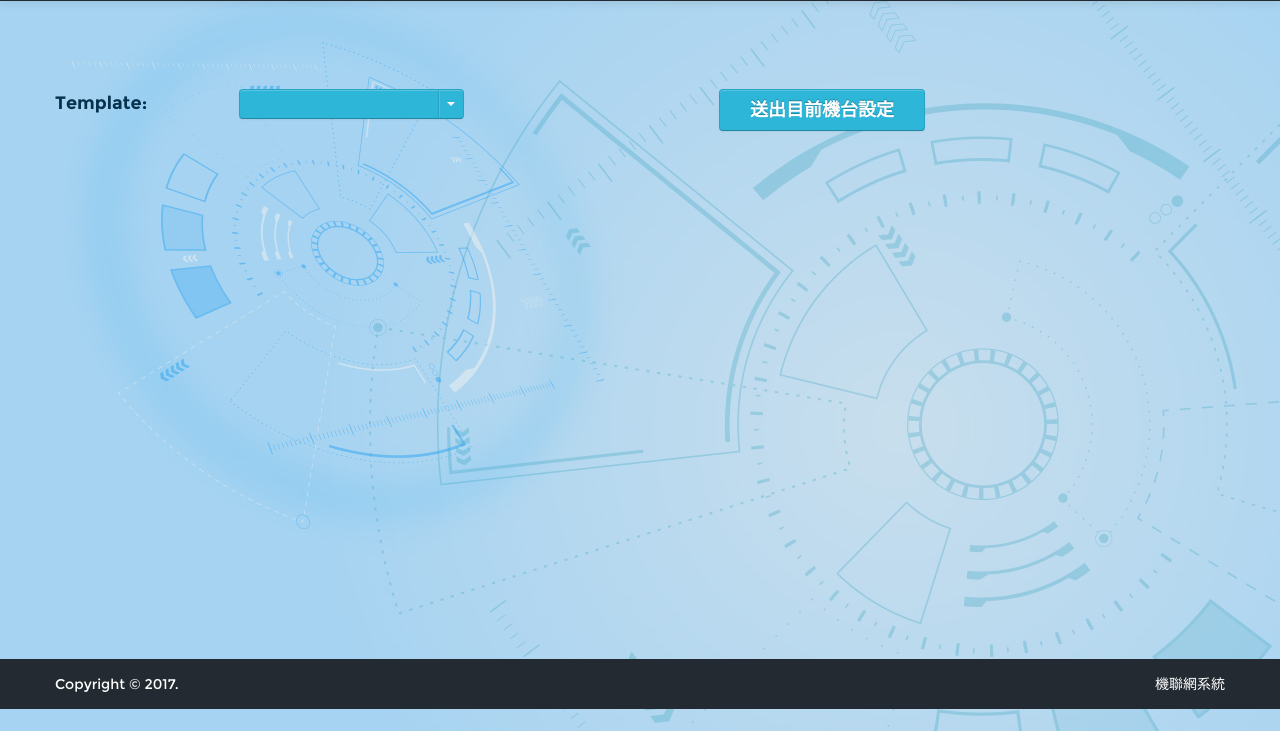
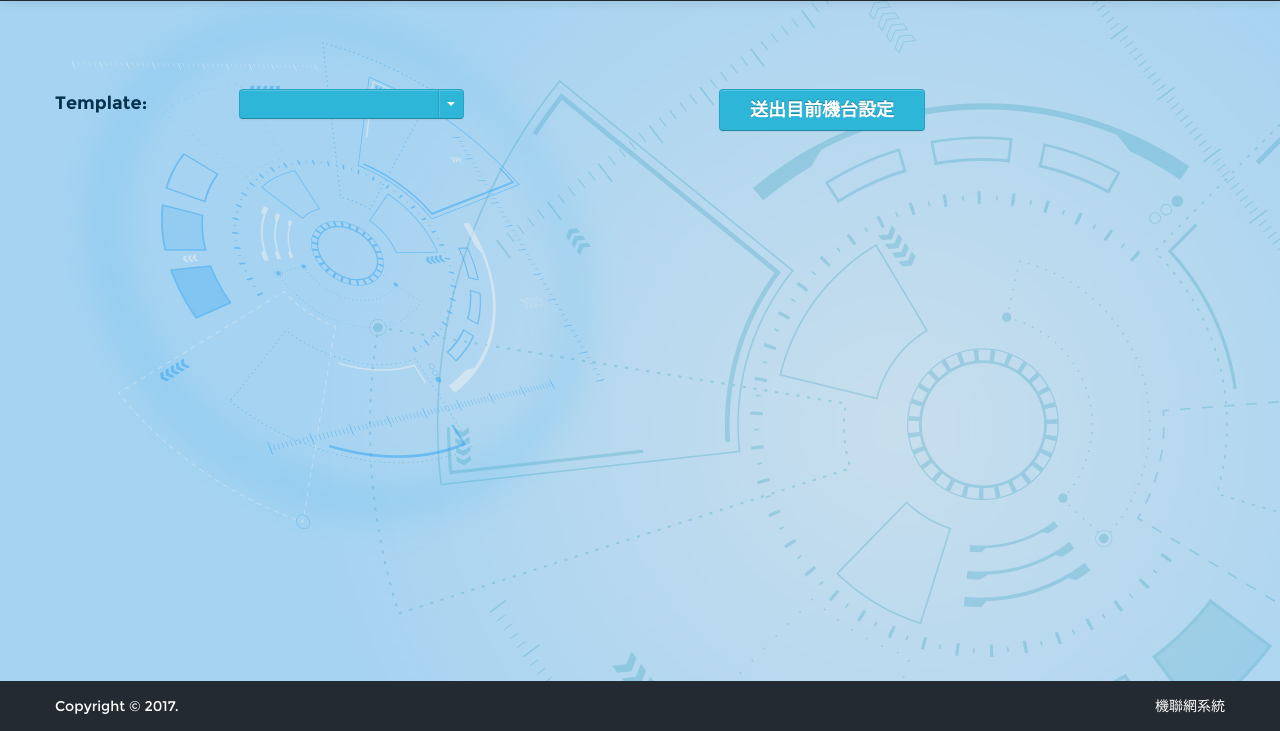
Before and after one commit to TerrySunTW/terry_machinemonitoring-flask, a Flask app: page /editmachine in a window 1280 px wide. Shown: the part 69-800 px from the top of the page. Run offline with Flask 2, Linux system fonts and the light colour scheme; some libraries are stand-ins or nearby versions.

Commit message:
adjust footer position

```diff
--- a/chicken_attack/ui/static/css/hosting.css
+++ b/chicken_attack/ui/static/css/hosting.css
@@ -43,6 +43,7 @@ a:focus {
 }
 
 .content_height {
+    padding-bottom: 50px;
     min-height: 620px;
     padding-top: 40px;
 }
@@ -617,6 +618,7 @@ input[type="checkbox"] {
 /*==========10. FOOTER ==============*/
 
 .footer {
+    position: fixed;
     color: #ffffff;
     background: #232a31;
     width: 100%;
```
